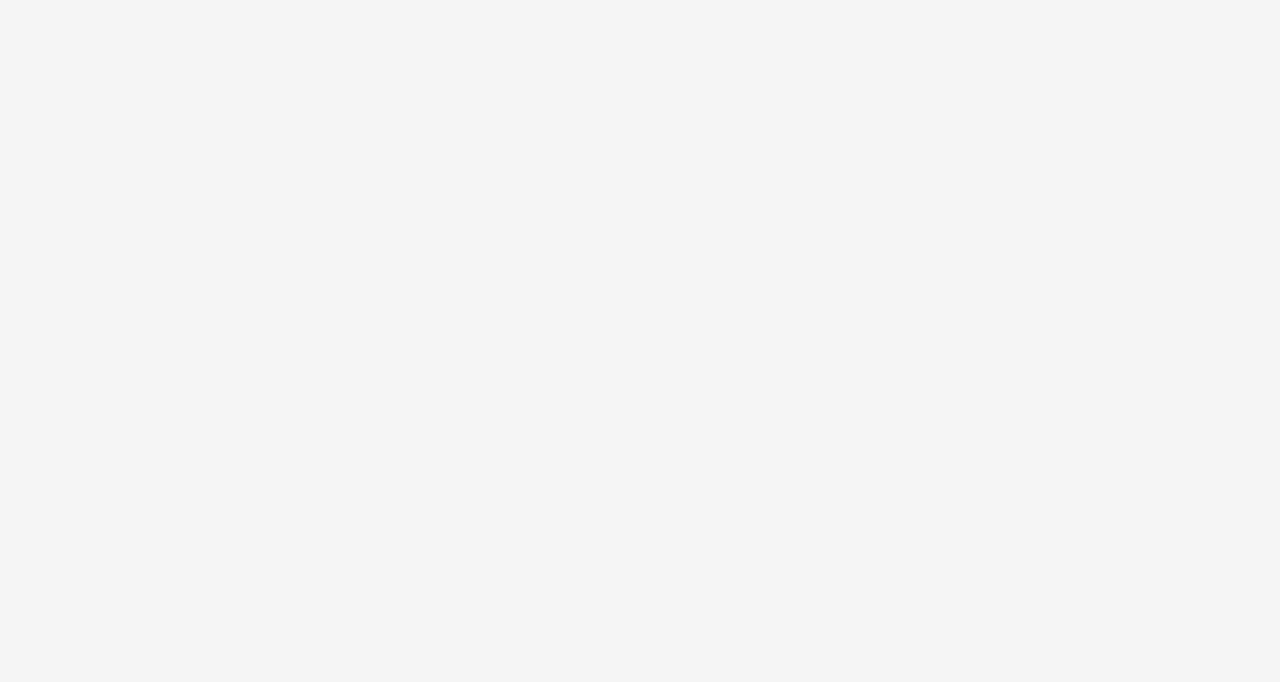
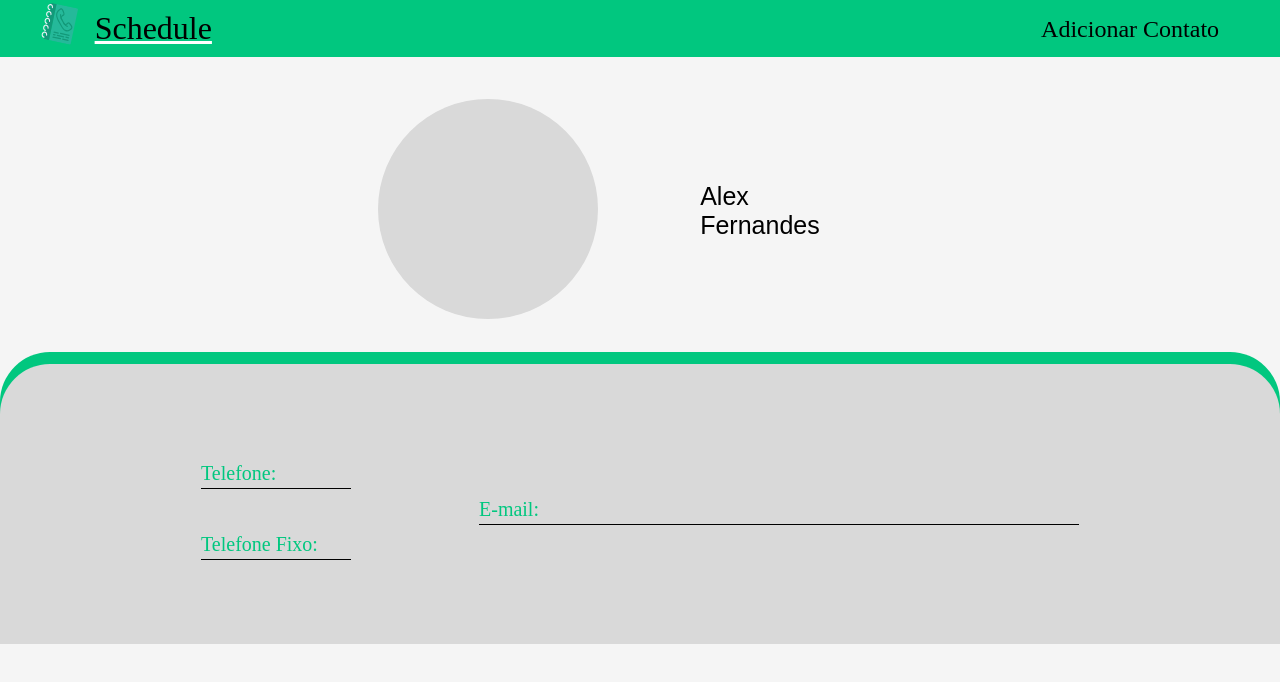
Before and after one commit to DanielRogs/Frontend_Schedule, a React (Create React App) app: page / in a window 1280 px wide. Before the commit this address had no page. Shown: the top 682 px of the page. Built offline with nearby package versions, Linux system fonts and the light colour scheme.

Commit message:
Finalização de componentes e conclusão da página de info

```diff
--- a/src/App.tsx
+++ b/src/App.tsx
@@ -1,7 +1,7 @@
 import React from 'react';
 import AppRoutes from './routes';
 import GlobalStyle from './globalStyles';
-
+import InfoPage from './pages/InfoPage';
 
 class App extends React.Component  {
   render (){
@@ -9,6 +9,7 @@ class App extends React.Component  {
       <>
         <GlobalStyle />
         <AppRoutes />
+        <InfoPage />
       </>
     )
   }
--- /dev/null
+++ b/src/components/FooterInfo/index.tsx
@@ -0,0 +1,69 @@
+import React from "react"
+import {
+    Div,
+    DivV,
+    DivTellT,
+    Text,
+    TextInfo,
+    DivTellH,
+    DivEmailT
+} from './styled';
+
+
+interface Props {
+    telefone:string
+    telefonefixo:string
+    email:string
+}
+
+class FooterInfo extends React.Component<Props>{
+    constructor(Props: any) {
+        super(Props)
+    }
+
+    render(): React.ReactNode {
+        return (
+            <Div>
+
+                <DivV>
+
+                    <div>
+                        <DivTellT>
+                            <Text>Telefone:</Text>
+                        </DivTellT>
+                        <TextInfo>
+                            {this.props.telefone}
+                        </TextInfo>
+                    </div>
+
+                    <div>
+                        <DivTellH>
+                            <Text>Telefone Fixo:</Text>
+                        </DivTellH>
+                        <TextInfo>
+                             {this.props.telefonefixo}
+                        </TextInfo>
+                    </div>
+
+                </DivV>
+
+
+                <div>
+
+                    <DivEmailT>
+                        <Text>E-mail:</Text>
+                    </DivEmailT>
+                    <TextInfo>
+                        {this.props.email}
+                    </TextInfo>
+
+                </div>
+
+            </Div>
+        )
+    }
+
+
+}
+
+export default FooterInfo;
--- /dev/null
+++ b/src/components/FooterInfo/styled.ts
@@ -0,0 +1,52 @@
+import styled from "styled-components";
+
+export const Div = styled.div`
+    border-radius: 50px 50px 0px 0px;
+    background: #D9D9D9;
+    box-shadow: 0px -12px #01C77F;
+    display: flex;
+    flex-direction: row;
+    align-items: center;
+    justify-content: center;
+    height: 280px;
+    gap: 10%
+`
+
+
+export const DivV = styled.div`
+    display: flex;
+    flex-direction: column;
+`
+
+export const DivTellT = styled.div`
+    border-bottom: solid 1px black;
+    height: 35px;
+    width: 150px;
+`
+
+export const Text = styled.p`
+    font-family: 'Oxygen', Century Gothic;
+    font-weight: 400;
+    font-size: 20px;
+    line-height: 40px;
+    color: #01C77F;
+`
+
+export const TextInfo = styled.p`
+    font-family: 'Oxygen', Century Gothic;
+    font-size: 15px;
+`
+
+
+export const DivTellH = styled.div`
+    border-bottom: solid 1px black;
+    height: 35px;
+    width: 150px;
+    color: #01C77F;
+`
+export const DivEmailT = styled.div`
+    border-bottom: solid 1px black;
+    height: 35px;
+    width: 600px;
+    color: #01C77F;
+`
--- /dev/null
+++ b/src/components/HeadInfo/index.tsx
@@ -0,0 +1,42 @@
+import React from "react";
+import {
+        Div,
+        LogoDiv,
+        Img,
+        Logo,
+        AddContDiv,
+        Desc,
+        } from "./styled";
+import LogoAg from '../../assets/Image/logo.svg'
+
+
+
+class HeadInfo extends React.Component{
+    constructor(Props: any) {
+        super(Props)
+    }
+
+    render(): React.ReactNode {
+        return (
+
+            <>
+
+                <Div>
+                    <LogoDiv>
+                        <Img src={LogoAg}/> <Logo>Schedule</Logo>
+                    </LogoDiv>
+
+                    <AddContDiv>
+                        <Desc>Adicionar Contato</Desc>
+                    </AddContDiv>
+                </Div>
+
+            </>
+
+        )
+    }
+
+
+}
+
+export default HeadInfo;
--- /dev/null
+++ b/src/components/HeadInfo/styled.ts
@@ -0,0 +1,45 @@
+import styled from "styled-components";
+
+export const Div = styled.div`
+    font-family: 'Oxygen', Century Gothic;
+    background-color: #01C77F;
+    display: flex;
+    flex-direction: row;
+    height: 57px;
+    gap: 66%;
+    align-items: center;
+    margin: 0;
+ `
+
+export const LogoDiv = styled.div`
+    display: flex;
+    flex-direciton: row;
+    gap: 10%;
+    margin-left: 5vh;
+`
+
+export const Img = styled.img`
+    width: 39px;
+    height: 44.99px;
+    margin-top: 15%;
+`
+
+export const Logo = styled.p`
+    font-weight: 400;
+    font-size: 32px;
+    text-decoration: underline;
+    text-decoration-color: white;
+`
+
+export const AddContDiv = styled.div`
+
+`
+
+export const Desc = styled.p`
+    font-family: 'Oxygen', Century Gothic;
+    font-style: normal;
+    font-weight: 400;
+    font-size: 24px;
+    line-height: 30px;
+    color: black;
+`
--- /dev/null
+++ b/src/pages/InfoPage/index.tsx
@@ -0,0 +1,45 @@
+import React from "react"
+import {
+    Div,
+    ImageDiv,
+    Img,
+    TextoDiv,
+    DivNav,
+    DivBody,
+    DivFooter
+    } from "./styled";
+import HeadInfo from "../../components/HeadInfo";
+import FooterInfo from "../../components/FooterInfo";
+import LogoMid from '../../assets/Image/PerfilElipse2.svg'
+
+
+function InfoPage() {
+    return (
+        <>
+            <Div>
+
+                <DivNav>
+                    <HeadInfo />
+                </DivNav>
+
+                <DivBody>
+                    <ImageDiv>
+                        <Img src={LogoMid} />
+                    </ImageDiv>
+
+                    <TextoDiv>
+                        Alex Fernandes
+                    </TextoDiv>
+                </DivBody>
+
+                <DivFooter>
+                    <FooterInfo telefone={""} telefonefixo={""} email={""} />
+                </DivFooter>
+
+
+            </Div>
+        </>
+    );
+  }
+
+  export default InfoPage;
--- /dev/null
+++ b/src/pages/InfoPage/styled.ts
@@ -0,0 +1,37 @@
+import styled from "styled-components";
+
+export const Div = styled.div`
+    display: flex;
+    flex-direction: column;
+`
+
+export const ImageDiv = styled.div`
+    margin-left: -15%;
+`
+
+export const DivNav = styled.div`
+
+`
+
+export const DivBody = styled.div`
+    height: 24vw;
+    display: flex;
+    flex-direction: row;
+    justify-content: center;
+    align-items: center;
+    gap: 8%
+`
+
+export const DivFooter = styled.div`
+
+`
+
+export const Img = styled.img`
+    width: 220px;
+    height: auto;
+`
+
+export const TextoDiv = styled.div`
+    font-size: 25px;
+    width: 10px;
+`
```
Also changed, not shown: src/assets/Image/PerfilElipse.svg (added), src/assets/Image/PerfilElipse2.svg (added).
